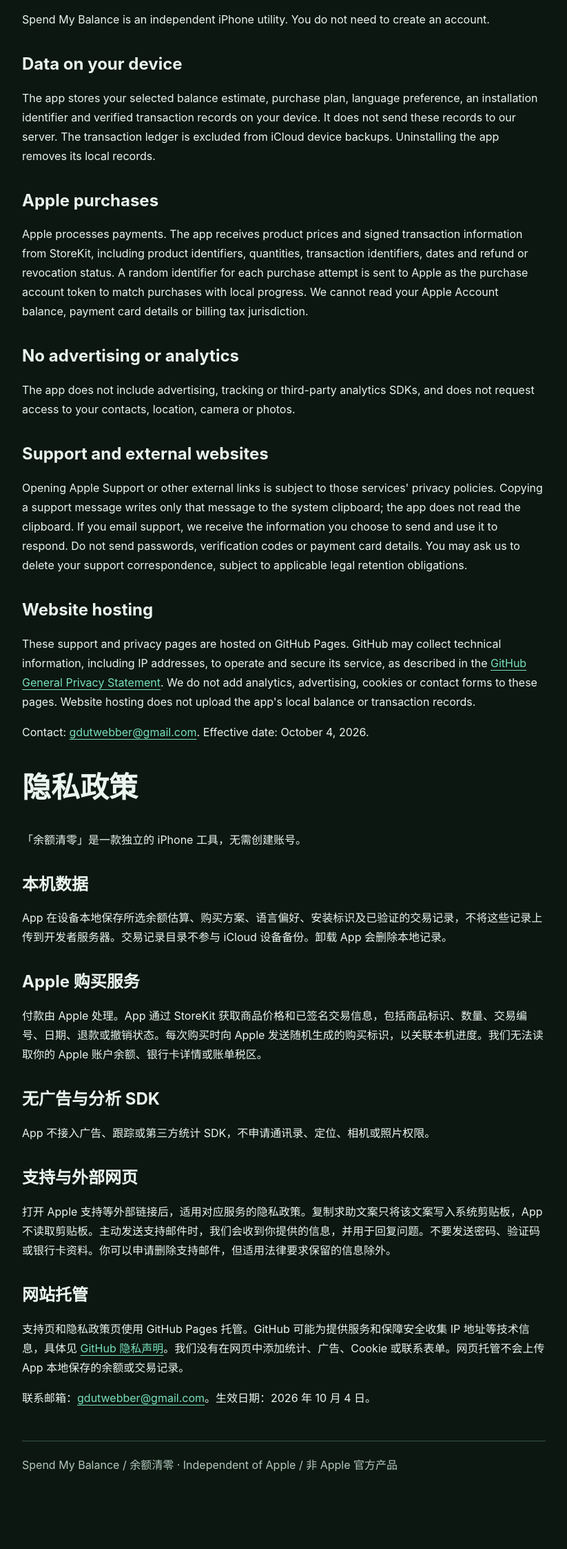
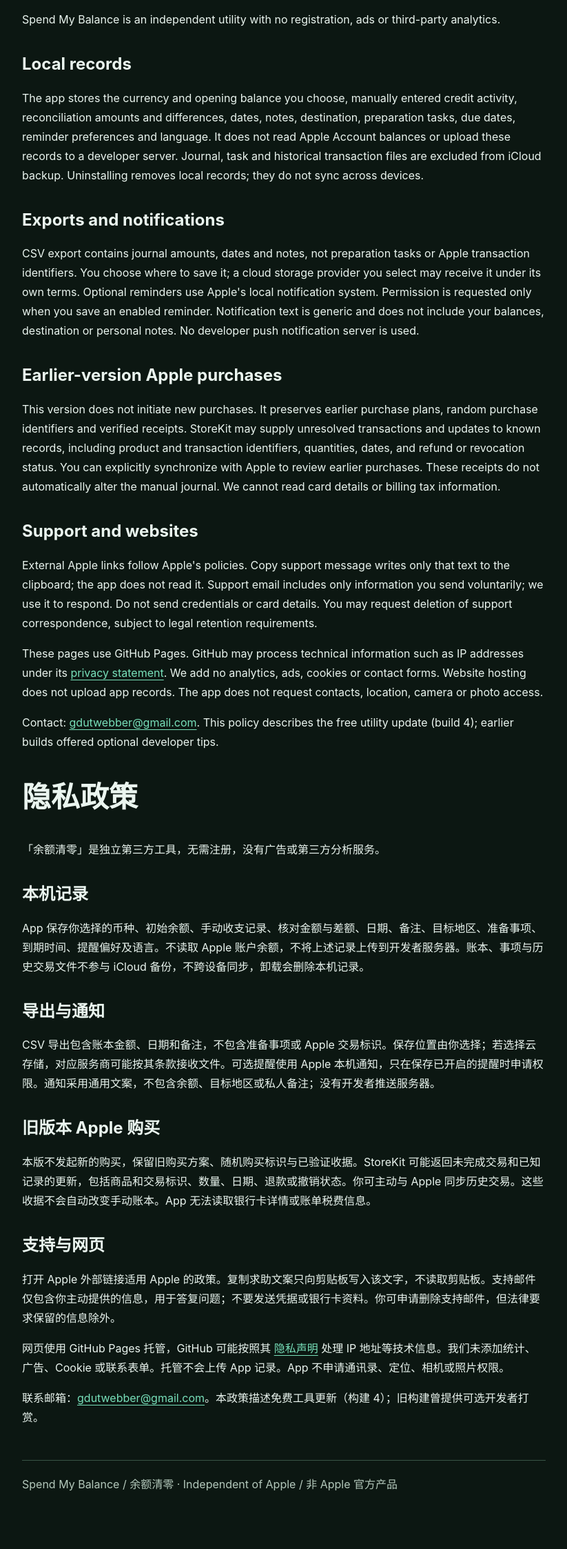
Before and after one commit to webbershare/spendmybalance-support, a plain HTML site: page privacy.html in a window 1280 px wide. Shown: the part 167-2412 px from the top of the page at 69% size, without its empty margins (228-1051 px from the left). Before the commit the page ends 2384 px from the top, so only its background shows below. Drawn offline with Linux system fonts and the light colour scheme.

Commit message:
Update public pages for the free balance journal and preparation tools (#1)
Co-authored-by: xueweipeng1 <xueweipeng1@yy.com>

```diff
--- a/privacy.html
+++ b/privacy.html
@@ -1,25 +1,24 @@
 <!doctype html>
 <html lang="en"><head><meta charset="utf-8"><meta name="viewport" content="width=device-width,initial-scale=1"><title>Privacy · Spend My Balance / 余额清零</title><link rel="stylesheet" href="styles.css"></head><body>
-<nav><a href="support.html">Support / 支持</a><a href="#zh">简体中文</a></nav>
+<nav><a href="index.html">Home / 首页</a><a href="support.html">Support / 支持</a><a href="#zh">简体中文</a></nav>
 <h1>Privacy policy</h1>
-<p>Spend My Balance is an independent iPhone utility. You do not need to create an account.</p>
-<h2>Data on your device</h2>
-<p>The app stores your selected balance estimate, purchase plan, language preference, an installation identifier and verified transaction records on your device. It does not send these records to our server. The transaction ledger is excluded from iCloud device backups. Uninstalling the app removes its local records.</p>
-<h2>Apple purchases</h2>
-<p>Apple processes payments. The app receives product prices and signed transaction information from StoreKit, including product identifiers, quantities, transaction identifiers, dates and refund or revocation status. A random identifier for each purchase attempt is sent to Apple as the purchase account token to match purchases with local progress. We cannot read your Apple Account balance, payment card details or billing tax jurisdiction.</p>
-<h2>No advertising or analytics</h2>
-<p>The app does not include advertising, tracking or third-party analytics SDKs, and does not request access to your contacts, location, camera or photos.</p>
-<h2>Support and external websites</h2>
-<p>Opening Apple Support or other external links is subject to those services' privacy policies. Copying a support message writes only that message to the system clipboard; the app does not read the clipboard. If you email support, we receive the information you choose to send and use it to respond. Do not send passwords, verification codes or payment card details. You may ask us to delete your support correspondence, subject to applicable legal retention obligations.</p>
-<h2>Website hosting</h2>
-<p>These support and privacy pages are hosted on GitHub Pages. GitHub may collect technical information, including IP addresses, to operate and secure its service, as described in the <a href="https://docs.github.com/en/site-policy/privacy-policies/github-general-privacy-statement">GitHub General Privacy Statement</a>. We do not add analytics, advertising, cookies or contact forms to these pages. Website hosting does not upload the app's local balance or transaction records.</p>
-<p>Contact: <a href="mailto:gdutwebber@gmail.com">gdutwebber@gmail.com</a>. Effective date: October 4, 2026.</p>
+<p>Spend My Balance is an independent utility with no registration, ads or third-party analytics.</p>
+<h2>Local records</h2>
+<p>The app stores the currency and opening balance you choose, manually entered credit activity, reconciliation amounts and differences, dates, notes, destination, preparation tasks, due dates, reminder preferences and language. It does not read Apple Account balances or upload these records to a developer server. Journal, task and historical transaction files are excluded from iCloud backup. Uninstalling removes local records; they do not sync across devices.</p>
+<h2>Exports and notifications</h2>
+<p>CSV export contains journal amounts, dates and notes, not preparation tasks or Apple transaction identifiers. You choose where to save it; a cloud storage provider you select may receive it under its own terms. Optional reminders use Apple's local notification system. Permission is requested only when you save an enabled reminder. Notification text is generic and does not include your balances, destination or personal notes. No developer push notification server is used.</p>
+<h2>Earlier-version Apple purchases</h2>
+<p>This version does not initiate new purchases. It preserves earlier purchase plans, random purchase identifiers and verified receipts. StoreKit may supply unresolved transactions and updates to known records, including product and transaction identifiers, quantities, dates, and refund or revocation status. You can explicitly synchronize with Apple to review earlier purchases. These receipts do not automatically alter the manual journal. We cannot read card details or billing tax information.</p>
+<h2>Support and websites</h2>
+<p>External Apple links follow Apple's policies. Copy support message writes only that text to the clipboard; the app does not read it. Support email includes only information you send voluntarily; we use it to respond. Do not send credentials or card details. You may request deletion of support correspondence, subject to legal retention requirements.</p>
+<p>These pages use GitHub Pages. GitHub may process technical information such as IP addresses under its <a href="https://docs.github.com/en/site-policy/privacy-policies/github-general-privacy-statement">privacy statement</a>. We add no analytics, ads, cookies or contact forms. Website hosting does not upload app records. The app does not request contacts, location, camera or photo access.</p>
+<p>Contact: <a href="mailto:gdutwebber@gmail.com">gdutwebber@gmail.com</a>. This policy describes the free utility update (build 4); earlier builds offered optional developer tips.</p>
 <section id="zh" lang="zh-Hans"><h1>隐私政策</h1>
-<p>「余额清零」是一款独立的 iPhone 工具，无需创建账号。</p>
-<h2>本机数据</h2><p>App 在设备本地保存所选余额估算、购买方案、语言偏好、安装标识及已验证的交易记录，不将这些记录上传到开发者服务器。交易记录目录不参与 iCloud 设备备份。卸载 App 会删除本地记录。</p>
-<h2>Apple 购买服务</h2><p>付款由 Apple 处理。App 通过 StoreKit 获取商品价格和已签名交易信息，包括商品标识、数量、交易编号、日期、退款或撤销状态。每次购买时向 Apple 发送随机生成的购买标识，以关联本机进度。我们无法读取你的 Apple 账户余额、银行卡详情或账单税区。</p>
-<h2>无广告与分析 SDK</h2><p>App 不接入广告、跟踪或第三方统计 SDK，不申请通讯录、定位、相机或照片权限。</p>
-<h2>支持与外部网页</h2><p>打开 Apple 支持等外部链接后，适用对应服务的隐私政策。复制求助文案只将该文案写入系统剪贴板，App 不读取剪贴板。主动发送支持邮件时，我们会收到你提供的信息，并用于回复问题。不要发送密码、验证码或银行卡资料。你可以申请删除支持邮件，但适用法律要求保留的信息除外。</p>
-<h2>网站托管</h2><p>支持页和隐私政策页使用 GitHub Pages 托管。GitHub 可能为提供服务和保障安全收集 IP 地址等技术信息，具体见 <a href="https://docs.github.com/en/site-policy/privacy-policies/github-general-privacy-statement">GitHub 隐私声明</a>。我们没有在网页中添加统计、广告、Cookie 或联系表单。网页托管不会上传 App 本地保存的余额或交易记录。</p>
-<p>联系邮箱：<a href="mailto:gdutwebber@gmail.com">gdutwebber@gmail.com</a>。生效日期：2026 年 10 月 4 日。</p></section>
+<p>「余额清零」是独立第三方工具，无需注册，没有广告或第三方分析服务。</p>
+<h2>本机记录</h2><p>App 保存你选择的币种、初始余额、手动收支记录、核对金额与差额、日期、备注、目标地区、准备事项、到期时间、提醒偏好及语言。不读取 Apple 账户余额，不将上述记录上传到开发者服务器。账本、事项与历史交易文件不参与 iCloud 备份，不跨设备同步，卸载会删除本机记录。</p>
+<h2>导出与通知</h2><p>CSV 导出包含账本金额、日期和备注，不包含准备事项或 Apple 交易标识。保存位置由你选择；若选择云存储，对应服务商可能按其条款接收文件。可选提醒使用 Apple 本机通知，只在保存已开启的提醒时申请权限。通知采用通用文案，不包含余额、目标地区或私人备注；没有开发者推送服务器。</p>
+<h2>旧版本 Apple 购买</h2><p>本版不发起新的购买，保留旧购买方案、随机购买标识与已验证收据。StoreKit 可能返回未完成交易和已知记录的更新，包括商品和交易标识、数量、日期、退款或撤销状态。你可主动与 Apple 同步历史交易。这些收据不会自动改变手动账本。App 无法读取银行卡详情或账单税费信息。</p>
+<h2>支持与网页</h2><p>打开 Apple 外部链接适用 Apple 的政策。复制求助文案只向剪贴板写入该文字，不读取剪贴板。支持邮件仅包含你主动提供的信息，用于答复问题；不要发送凭据或银行卡资料。你可申请删除支持邮件，但法律要求保留的信息除外。</p>
+<p>网页使用 GitHub Pages 托管，GitHub 可能按照其 <a href="https://docs.github.com/en/site-policy/privacy-policies/github-general-privacy-statement">隐私声明</a> 处理 IP 地址等技术信息。我们未添加统计、广告、Cookie 或联系表单。托管不会上传 App 记录。App 不申请通讯录、定位、相机或照片权限。</p>
+<p>联系邮箱：<a href="mailto:gdutwebber@gmail.com">gdutwebber@gmail.com</a>。本政策描述免费工具更新（构建 4）；旧构建曾提供可选开发者打赏。</p></section>
 <footer>Spend My Balance / 余额清零 · Independent of Apple / 非 Apple 官方产品</footer></body></html>
```
Also changed, not shown: index.html (+5 -3 lines), support.html (+17 -14 lines).
